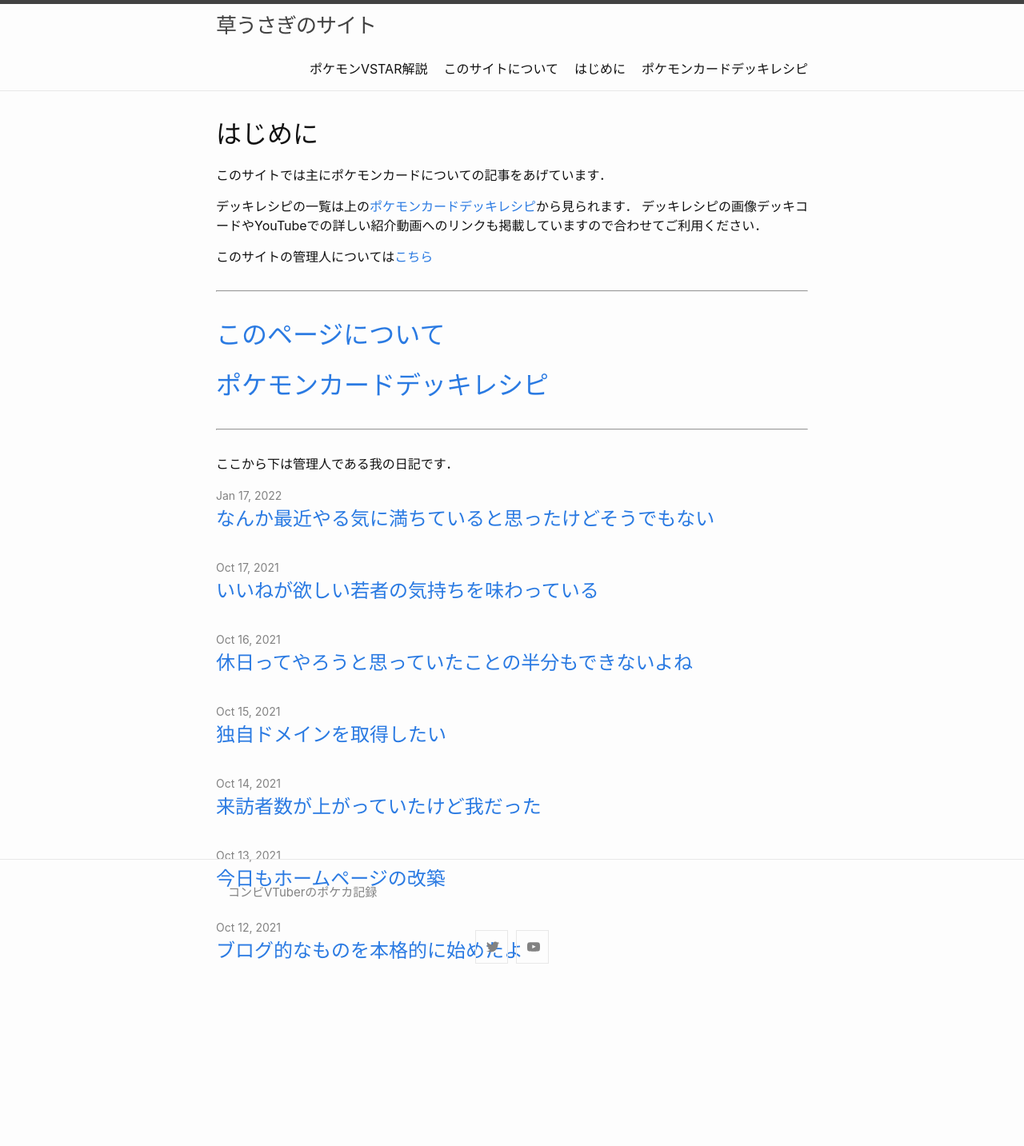
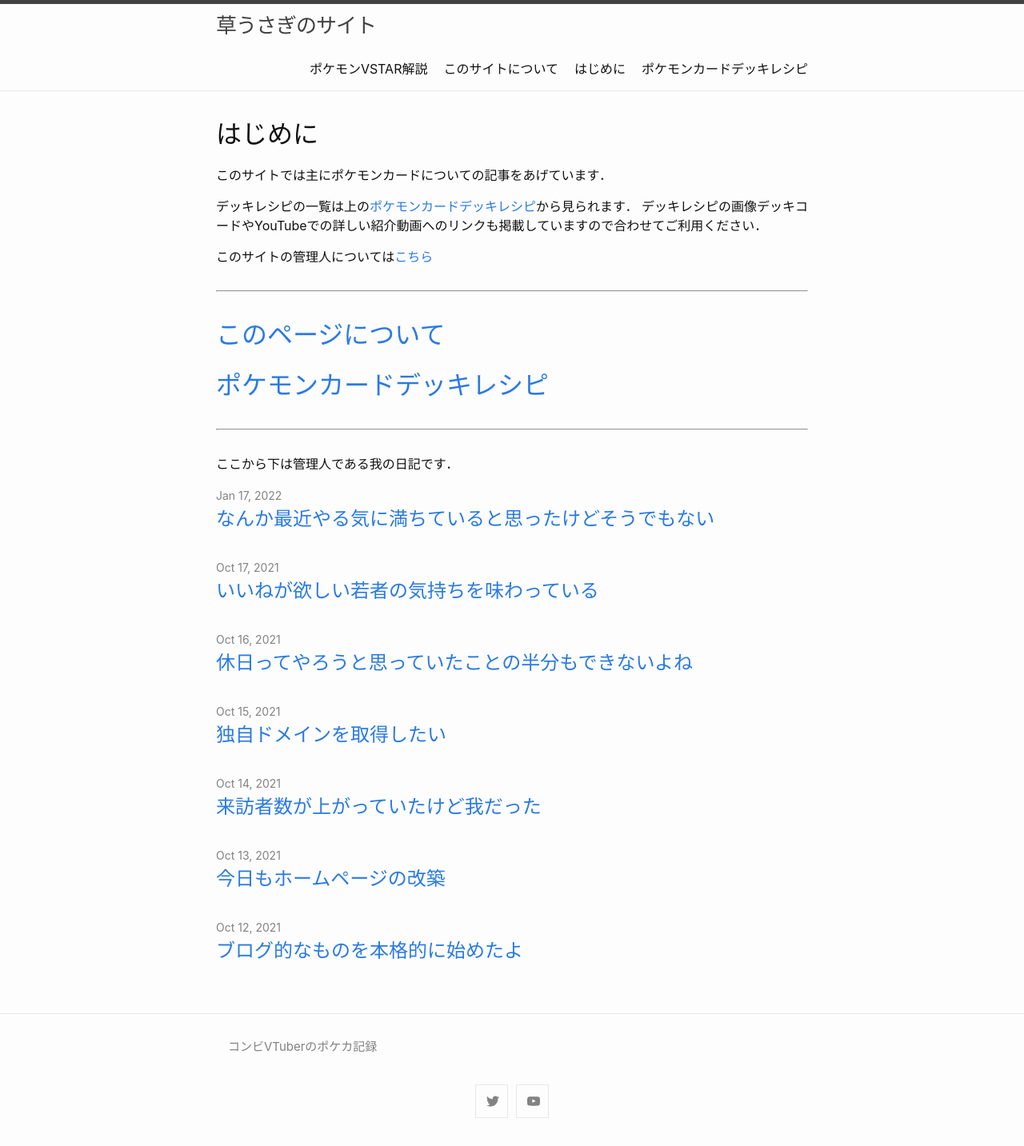
Before and after one commit to Kusausagi-Tsukasa/Kusausagi-Tsukasa.github.io, a Jekyll site: the page built from index.md, in a window 1280 px wide. Shown: the whole page at 80% size. Built offline with Jekyll 4.4.1, drawn with Linux system fonts in a browser that asks for light colours; our own code applies the rules of GitHub Pages for plain Markdown files; before the commit the page ends 1240 px from its top, so only the background shows below that.

Commit message:
Update default.html

```diff
--- a/_layouts/default.html
+++ b/_layouts/default.html
@@ -1,5 +1,5 @@
 <!DOCTYPE html>
-<html lang="{{ page.lang | default: site.lang | default: "jp" }}">
+<html lang="{{ page.lang | default: site.lang | default: "en" }}">
 
   {%- include head.html -%}
 
@@ -8,11 +8,9 @@
     {%- include header.html -%}
 
     <main class="page-content" aria-label="Content">
-	<div style="display:flex;height:100vh;">
-		<div class="wrapper">
-        		{{ content }}
-      		</div>
-	</div>
+      <div class="wrapper">
+        {{ content }}
+      </div>
     </main>
 
     {%- include footer.html -%}
```
